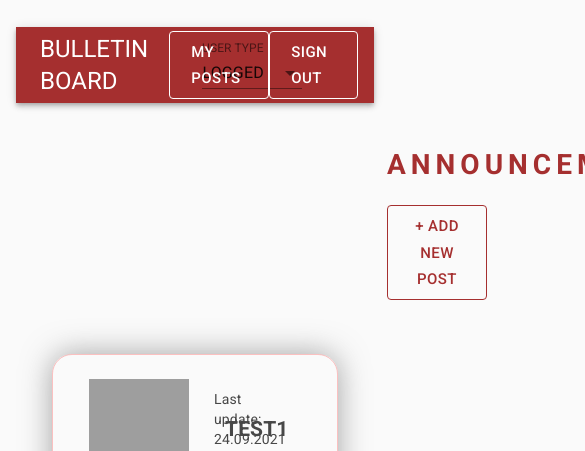
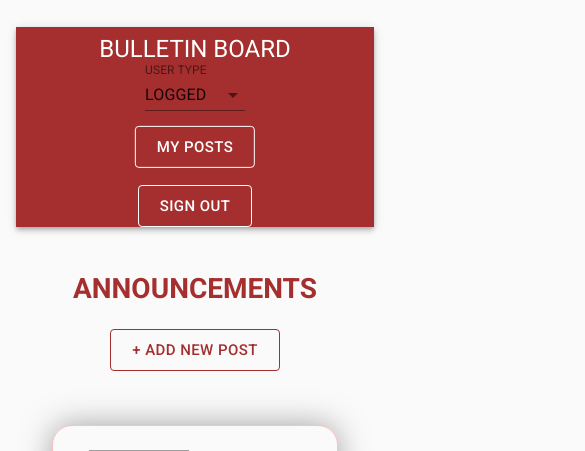
Before and after one commit to B7atis/Bulletin_Board_App, a React (Create React App) app: page / in a window 390 px wide. Shown: the top 451 px of the page, 585 px wide, since content can reach past the window. Built offline with nearby package versions, Linux system fonts and the light colour scheme; grey boxes are pictures that could not be loaded.

Commit message:
Add RWD for the entire application.

```diff
--- a/src/components/features/PostAdding/PostAdding.module.scss
+++ b/src/components/features/PostAdding/PostAdding.module.scss
@@ -47,4 +47,14 @@
       transition: $transition;
     }
   }
+
+  @media (max-width: 767px) {
+    .form {
+      max-width: 100%;
+    }
+
+    h1 {
+      letter-spacing: 0;
+    }
+  }
 }
--- a/src/components/features/PostDetails/PostDetails.module.scss
+++ b/src/components/features/PostDetails/PostDetails.module.scss
@@ -8,10 +8,10 @@
   box-shadow: 0 0 30px $shadow;
 
   .header {
-    margin: ($base-size * 2) 0;
     display: flex;
     flex-wrap: wrap;
     justify-content: space-between;
+    align-items: center;
     text-transform: uppercase;
     letter-spacing: 3px;
     color: $main;
@@ -23,7 +23,8 @@
     .button {
       color: inherit;
       text-decoration: none;
-      min-width: 300px;
+      min-width: 250px;
+      margin: $base-size 0;
 
       &:hover {
         background: lighten($main, 50%);
@@ -35,11 +36,10 @@
   .post {
     display: flex;
     flex-wrap: wrap;
-    padding: ($base-size * 2) 0;
 
     .postImage {
       flex: 1 100%;
-      padding-bottom: 10px;
+      margin: ($base-size * 2) 0;
 
       img {
         width: 100%;
@@ -53,13 +53,14 @@
       text-align: justify;
       letter-spacing: 1px;
       line-height: 1.7;
-      margin: 0 ($base-size * 3);
+      margin: ($base-size * 2);
       color: $letter;
       font-size: 20px;
     }
 
     .postInfo {
       flex: 1;
+      margin: ($base-size * 2) 0;
       text-align: right;
       color: $main;
 
@@ -111,4 +112,20 @@
       }
     }
   }
+
+  @media (max-width: 767px) {
+    .post {
+      flex-direction: column;
+
+      .postText {
+        margin: ($base-size * 2) 0;
+      }
+    }
+  }
+
+  @media (max-width: 991px) {
+    .header {
+      flex-direction: column-reverse;
+    }
+  }
 }
--- a/src/components/features/PostEditing/PostEditing.module.scss
+++ b/src/components/features/PostEditing/PostEditing.module.scss
@@ -47,4 +47,10 @@
       transition: $transition;
     }
   }
+
+  @media (max-width: 767px) {
+    .form {
+      max-width: 100%;
+    }
+  }
 }
--- a/src/components/features/PostSummary/PostSummary.module.scss
+++ b/src/components/features/PostSummary/PostSummary.module.scss
@@ -48,4 +48,10 @@
     background: lighten($main, 50%);
     transition: $transition;
   }
+
+  @media (max-width: 767px) {
+    .postLink .postInfo p {
+      display: none;
+    }
+  }
 }
--- a/src/components/layout/Header/Header.module.scss
+++ b/src/components/layout/Header/Header.module.scss
@@ -29,4 +29,27 @@
       border: 1px solid $white;
     }
   }
+
+  @media (max-width: 767px) {
+    .toolbar {
+      flex-direction: column;
+      height: 200px;
+    }
+
+    .userStatus {
+      position: absolute;
+      top: 30%;
+      left: 50%;
+      transform: translate(-50%, -50%);
+      max-width: 80px;
+    }
+
+    .postsButton {
+      position: absolute;
+      top: 50%;
+      left: 50%;
+      transform: translate(-50%, -50%);
+      margin-top: 20px;
+    }
+  }
 }
--- a/src/components/views/Homepage/Homepage.module.scss
+++ b/src/components/views/Homepage/Homepage.module.scss
@@ -7,10 +7,9 @@
     text-transform: uppercase;
     letter-spacing: 5px;
     color: $main;
-    margin: 0 335px 0 335px;
+    // margin: 0 335px 0 335px;
     padding: 30px 0;
     text-align: center;
-  }
   }
 
   h1 {
@@ -30,3 +29,10 @@ h1 {
       text-decoration: none;
     }
   }
+
+  @media (max-width: 767px) {
+    .header {
+      letter-spacing: 0;
+    }
+  }
+}
--- a/src/components/views/MyPosts/MyPosts.module.scss
+++ b/src/components/views/MyPosts/MyPosts.module.scss
@@ -7,10 +7,10 @@
     display: flex;
     flex-wrap: wrap;
     justify-content: space-between;
+    align-items: center;
     text-transform: uppercase;
     letter-spacing: 3px;
     color: $main;
-    margin: ($base-size * 2) 0;
 
     h1 {
       margin: 0;
@@ -19,7 +19,7 @@
     .button {
       color: inherit;
       text-decoration: none;
-      min-width: 300px;
+      margin: ($base-size * 2) 0;
 
       &:hover {
         background: lighten($main, 50%);
@@ -27,4 +27,11 @@
       }
     }
   }
+
+  @media (max-width: 767px) {
+    .header {
+      flex-direction: column-reverse;
+      letter-spacing: 0;
+    }
+  }
 }
```
Lines whose indentation alone changed are shown as unchanged.
